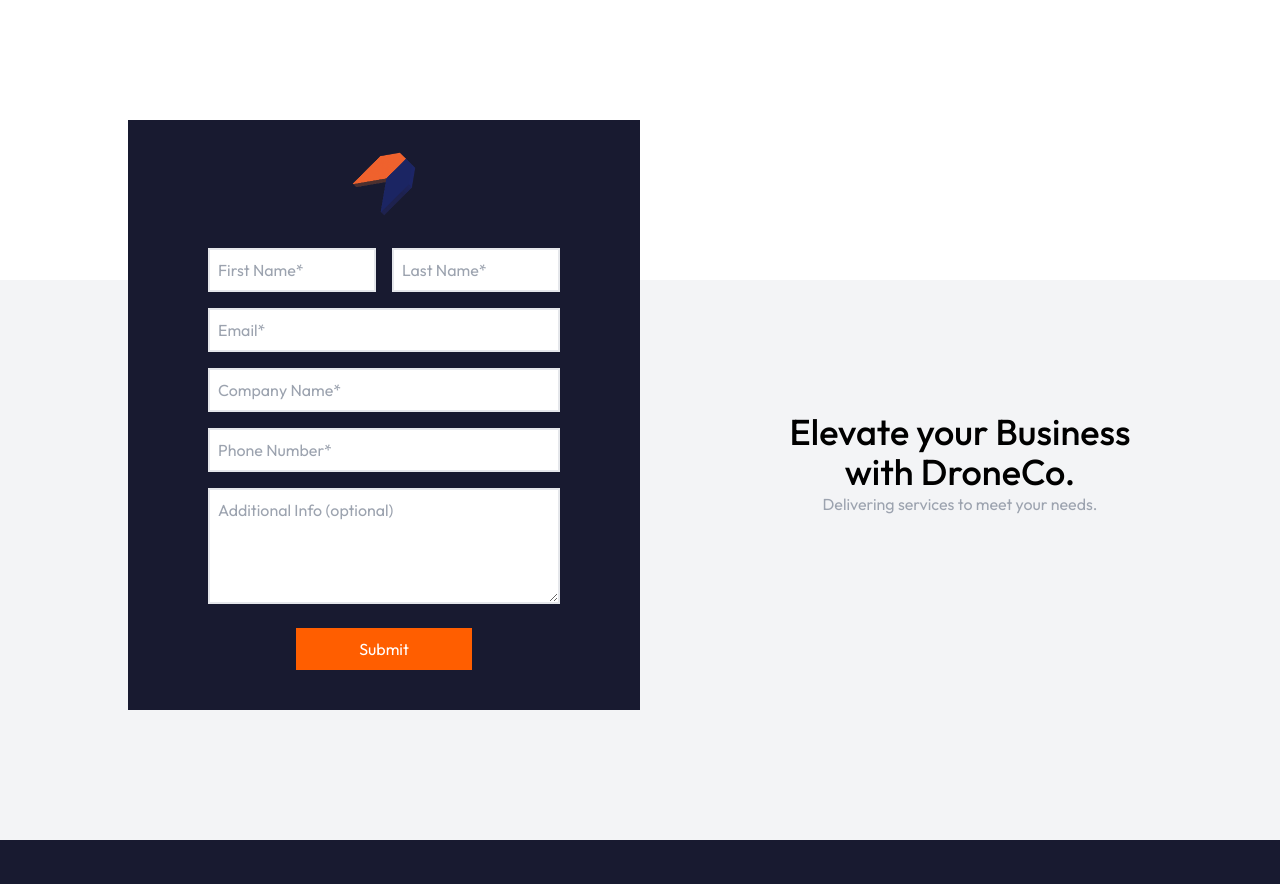
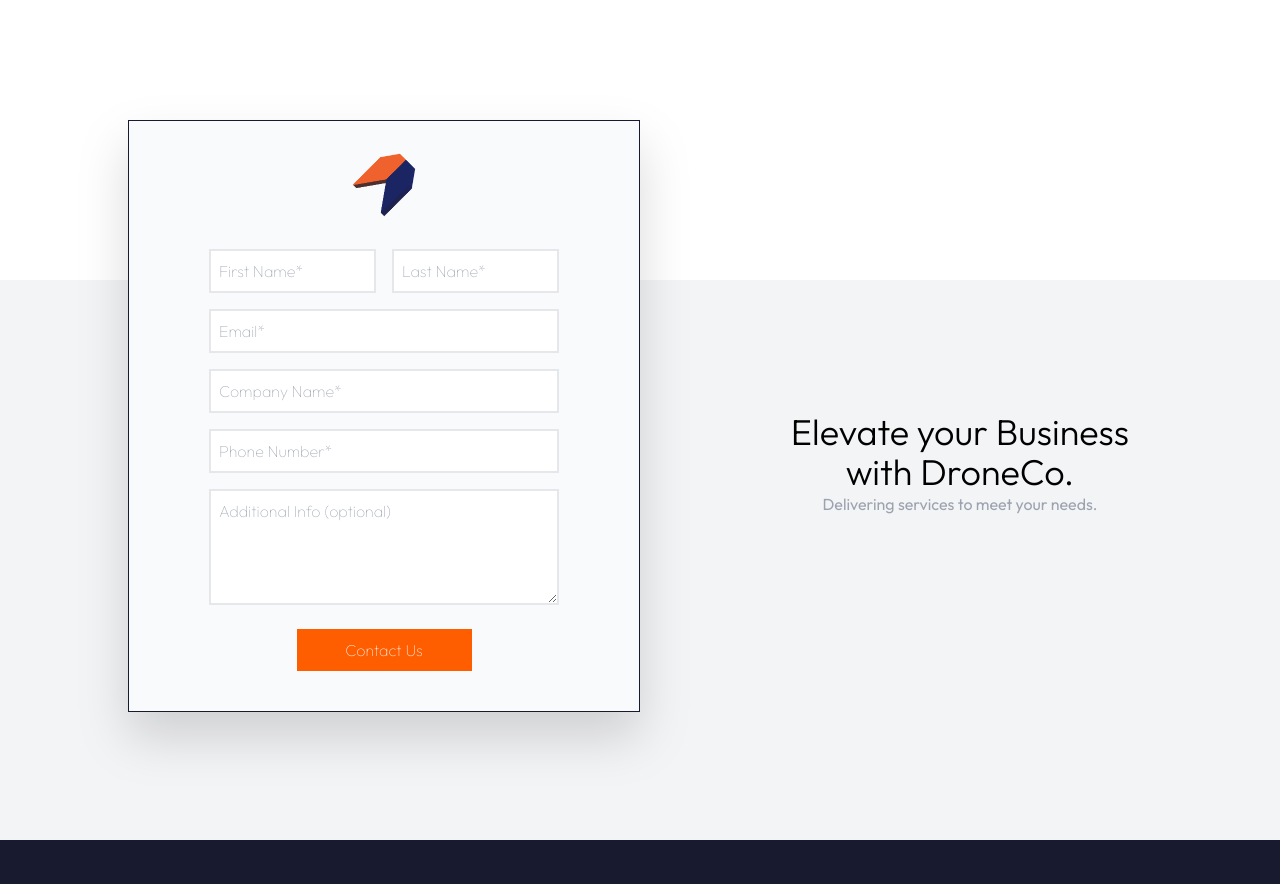
Before and after one commit to KotaUeshima/DroneCo, a Next.js app: page / in a window 1280 px wide. Shown: the part 7560-8444 px from the top of the page. Built offline with nearby package versions, Linux system fonts and the light colour scheme.

Commit message:
changed form color

```diff
--- a/homePage/ContactUs.js
+++ b/homePage/ContactUs.js
@@ -12,7 +12,7 @@
         <form
           action="https://getform.io/f/dfe9a9e9-6b9c-433a-9867-96d178be9e94"
           method="POST"
-          className="flex flex-col w-2/3 bg-droneBlue px-20 pb-10"
+          className="flex flex-col w-2/3 border-[1px] border-droneBlue bg-gray-50 px-20 pb-10 drop-shadow-2xl"
         >
           <div className="my-8 h-16 w-full flex justify-center items-center">
             <div className="relative h-full w-full">
@@ -29,46 +29,46 @@
               type="text"
               name="firstName"
               placeholder="First Name*"
-              className="p-2 bg-white border-2 w-1/2 text-black focus:outline-none"
+              className="font-thin p-2 bg-white border-2 w-1/2 text-black focus:outline-none"
             />
             <input
               type="text"
               name="lastName"
               placeholder="Last Name*"
-              className="p-2 bg-white border-2 w-1/2 text-black focus:outline-none"
+              className="font-thin p-2 bg-white border-2 w-1/2 text-black focus:outline-none"
             />
           </div>
           <input
             type="text"
             name="email"
             placeholder="Email*"
-            className="mt-4 p-2 bg-white border-2  text-black focus:outline-none"
+            className="font-thin mt-4 p-2 bg-white border-2  text-black focus:outline-none"
           />
           <input
             type="text"
             name="companyName"
             placeholder="Company Name*"
-            className="mt-4 p-2 bg-white border-2  text-black focus:outline-none"
+            className="font-thin mt-4 p-2 bg-white border-2  text-black focus:outline-none"
           />
           <input
             type="text"
             name="phoneNumber"
             placeholder="Phone Number*"
-            className="mt-4 p-2 bg-white border-2  text-black focus:outline-none"
+            className="font-thin mt-4 p-2 bg-white border-2  text-black focus:outline-none"
           />
           <textarea
             name="additionalInfo"
             placeholder="Additional Info (optional)"
             rows="4"
-            className="mt-4 p-2 bg-white border-2  text-black focus:outline-none"
+            className="font-thin mt-4 p-2 bg-white border-2  text-black focus:outline-none"
           ></textarea>
-          <button className="mt-6 mx-auto bg-droneOrange hover:bg-transparent px-1 py-2 w-1/2  hover:text-white text-white border-[1px] hover:border-[1px] border-droneOrange hover:border-white duration-500">
-            Submit
+          <button className="font-thin mt-6 mx-auto bg-droneOrange hover:bg-transparent px-1 py-2 w-1/2  hover:text-droneOrange text-white border-[1px] hover:border-[1px] border-droneOrange hover:border-droneOrange duration-500">
+            Contact Us
           </button>
         </form>
       </div>
       <div className="h-[100vh] w-[30vw] flex flex-col justify-center items-center">
-        <h2 className="mt-12 text-4xl font-medium text-center">
+        <h2 className="mt-12 text-4xl font-light text-center">
           Elevate your Business with DroneCo.
         </h2>
         <p className="text-center text-gray-400">
```
